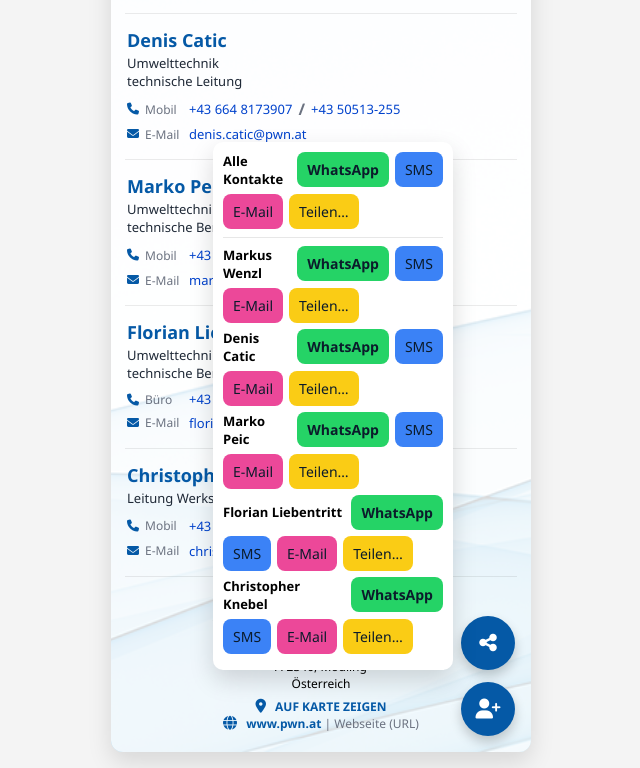
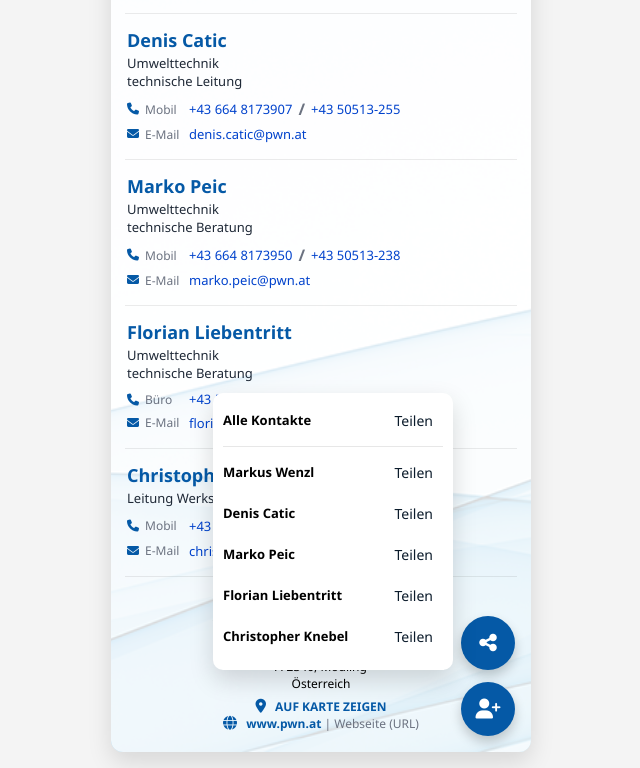
Before and after one commit to 00pwn/contact-planerordner, a plain HTML site: page Visitenkarte_Website_Planerordner/index.html in a window 1280 px wide. Both pictures are taken after a click on the heading 807 px from the left and 1222 px from the top of the page. Shown: the part 580-1348 px from the top of the page, without its empty margins (319-959 px from the left). Drawn offline with Linux system fonts and the light colour scheme.

Commit message:
Update index.html

```diff
--- a/Visitenkarte_Website_Planerordner/index.html
+++ b/Visitenkarte_Website_Planerordner/index.html
@@ -133,7 +133,7 @@
 
 <!-- Floating Buttons mit Menüs (einzige Buttons) -->
 <div class="floating-buttons">
- <!-- TEILEN -->
+<!-- TEILEN -->
 <details class="fab-menu share-menu">
   <summary class="fab" aria-label="Kontakt teilen">
     <i class="fa-solid fa-share-nodes"></i>
@@ -143,53 +143,34 @@
     <!-- Alle Kontakte -->
     <div class="share-row">
       <span class="contact-name">Alle Kontakte</span>
-      <a class="btn-wa" href="https://wa.me/?text=Alle%20Kontakte:%20https://pwn-contact-planerordner.netlify.app/vcf_Datei/Planerordner_Sammel_Kontaktdaten.vcf" target="_blank">WhatsApp</a>
-      <a class="btn-sms" href="sms:?&body=Alle%20Kontakte:%20https://pwn-contact-planerordner.netlify.app/vcf_Datei/Planerordner_Sammel_Kontaktdaten.vcf">SMS</a>
-      <a class="btn-mail" href="mailto:?subject=Kontaktdaten%20Umwelttechnik&body=Alle%20Kontakte:%0Ahttps://pwn-contact-planerordner.netlify.app/vcf_Datei/Planerordner_Sammel_Kontaktdaten.vcf">E-Mail</a>
-      <a class="btn-share" href="javascript:navigator.share({title:'Alle Kontakte', url:'https://pwn-contact-planerordner.netlify.app/vcf_Datei/Planerordner_Sammel_Kontaktdaten.vcf'})">Teilen…</a>
+      <a class="btn-share-blue" href="javascript:navigator.share({title:'Alle Kontakte', url:'https://pwn-contact-planerordner.netlify.app/vcf_Datei/Planerordner_Sammel_Kontaktdaten.vcf'})">Teilen</a>
     </div>
-
     <hr>
 
     <!-- Einzelkontakte -->
     <div class="share-row">
       <span class="contact-name">Markus Wenzl</span>
-      <a class="btn-wa" href="https://wa.me/?text=https://pwn-contact-planerordner.netlify.app/vcf_Datei/Planerordner_Markus_Wenzl_Kontaktdaten.vcf" target="_blank">WhatsApp</a>
-      <a class="btn-sms" href="sms:?&body=https://pwn-contact-planerordner.netlify.app/vcf_Datei/Planerordner_Markus_Wenzl_Kontaktdaten.vcf">SMS</a>
-      <a class="btn-mail" href="mailto:?subject=Kontakt%20Markus%20Wenzl&body=https://pwn-contact-planerordner.netlify.app/vcf_Datei/Planerordner_Markus_Wenzl_Kontaktdaten.vcf">E-Mail</a>
-      <a class="btn-share" href="javascript:navigator.share({title:'Markus Wenzl', url:'https://pwn-contact-planerordner.netlify.app/vcf_Datei/Planerordner_Markus_Wenzl_Kontaktdaten.vcf'})">Teilen…</a>
+      <a class="btn-share-blue" href="javascript:navigator.share({title:'Markus Wenzl', url:'https://pwn-contact-planerordner.netlify.app/vcf_Datei/Planerordner_Markus_Wenzl_Kontaktdaten.vcf'})">Teilen</a>
     </div>
 
     <div class="share-row">
       <span class="contact-name">Denis Catic</span>
-      <a class="btn-wa" href="https://wa.me/?text=https://pwn-contact-planerordner.netlify.app/vcf_Datei/Planerordner_Denis_Catic_Kontaktdaten.vcf" target="_blank">WhatsApp</a>
-      <a class="btn-sms" href="sms:?&body=https://pwn-contact-planerordner.netlify.app/vcf_Datei/Planerordner_Denis_Catic_Kontaktdaten.vcf">SMS</a>
-      <a class="btn-mail" href="mailto:?subject=Kontakt%20Denis%20Catic&body=https://pwn-contact-planerordner.netlify.app/vcf_Datei/Planerordner_Denis_Catic_Kontaktdaten.vcf">E-Mail</a>
-      <a class="btn-share" href="javascript:navigator.share({title:'Denis Catic', url:'https://pwn-contact-planerordner.netlify.app/vcf_Datei/Planerordner_Denis_Catic_Kontaktdaten.vcf'})">Teilen…</a>
+      <a class="btn-share-blue" href="javascript:navigator.share({title:'Denis Catic', url:'https://pwn-contact-planerordner.netlify.app/vcf_Datei/Planerordner_Denis_Catic_Kontaktdaten.vcf'})">Teilen</a>
     </div>
 
     <div class="share-row">
       <span class="contact-name">Marko Peic</span>
-      <a class="btn-wa" href="https://wa.me/?text=https://pwn-contact-planerordner.netlify.app/vcf_Datei/Planerordner_Marko_Peic_Kontaktdaten.vcf" target="_blank">WhatsApp</a>
-      <a class="btn-sms" href="sms:?&body=https://pwn-contact-planerordner.netlify.app/vcf_Datei/Planerordner_Marko_Peic_Kontaktdaten.vcf">SMS</a>
-      <a class="btn-mail" href="mailto:?subject=Kontakt%20Marko%20Peic&body=https://pwn-contact-planerordner.netlify.app/vcf_Datei/Planerordner_Marko_Peic_Kontaktdaten.vcf">E-Mail</a>
-      <a class="btn-share" href="javascript:navigator.share({title:'Marko Peic', url:'https://pwn-contact-planerordner.netlify.app/vcf_Datei/Planerordner_Marko_Peic_Kontaktdaten.vcf'})">Teilen…</a>
+      <a class="btn-share-blue" href="javascript:navigator.share({title:'Marko Peic', url:'https://pwn-contact-planerordner.netlify.app/vcf_Datei/Planerordner_Marko_Peic_Kontaktdaten.vcf'})">Teilen</a>
     </div>
 
     <div class="share-row">
       <span class="contact-name">Florian Liebentritt</span>
-      <a class="btn-wa" href="https://wa.me/?text=https://pwn-contact-planerordner.netlify.app/vcf_Datei/Planerordner_Florian_Liebentritt_Kontaktdaten.vcf" target="_blank">WhatsApp</a>
-      <a class="btn-sms" href="sms:?&body=https://pwn-contact-planerordner.netlify.app/vcf_Datei/Planerordner_Florian_Liebentritt_Kontaktdaten.vcf">SMS</a>
-      <a class="btn-mail" href="mailto:?subject=Kontakt%20Florian%20Liebentritt&body=https://pwn-contact-planerordner.netlify.app/vcf_Datei/Planerordner_Florian_Liebentritt_Kontaktdaten.vcf">E-Mail</a>
-      <a class="btn-share" href="javascript:navigator.share({title:'Florian Liebentritt', url:'https://pwn-contact-planerordner.netlify.app/vcf_Datei/Planerordner_Florian_Liebentritt_Kontaktdaten.vcf'})">Teilen…</a>
+      <a class="btn-share-blue" href="javascript:navigator.share({title:'Florian Liebentritt', url:'https://pwn-contact-planerordner.netlify.app/vcf_Datei/Planerordner_Florian_Liebentritt_Kontaktdaten.vcf'})">Teilen</a>
     </div>
 
     <div class="share-row">
       <span class="contact-name">Christopher Knebel</span>
-      <a class="btn-wa" href="https://wa.me/?text=https://pwn-contact-planerordner.netlify.app/vcf_Datei/Planerordner_Christopher_Knebel_Kontaktdaten.vcf" target="_blank">WhatsApp</a>
-      <a class="btn-sms" href="sms:?&body=https://pwn-contact-planerordner.netlify.app/vcf_Datei/Planerordner_Christopher_Knebel_Kontaktdaten.vcf">SMS</a>
-      <a class="btn-mail" href="mailto:?subject=Kontakt%20Christopher%20Knebel&body=https://pwn-contact-planerordner.netlify.app/vcf_Datei/Planerordner_Christopher_Knebel_Kontaktdaten.vcf">E-Mail</a>
-      <a class="btn-share" href="javascript:navigator.share({title:'Christopher Knebel', url:'https://pwn-contact-planerordner.netlify.app/vcf_Datei/Planerordner_Christopher_Knebel_Kontaktdaten.vcf'})">Teilen…</a>
+      <a class="btn-share-blue" href="javascript:navigator.share({title:'Christopher Knebel', url:'https://pwn-contact-planerordner.netlify.app/vcf_Datei/Planerordner_Christopher_Knebel_Kontaktdaten.vcf'})">Teilen</a>
     </div>
 
   </div>
```
